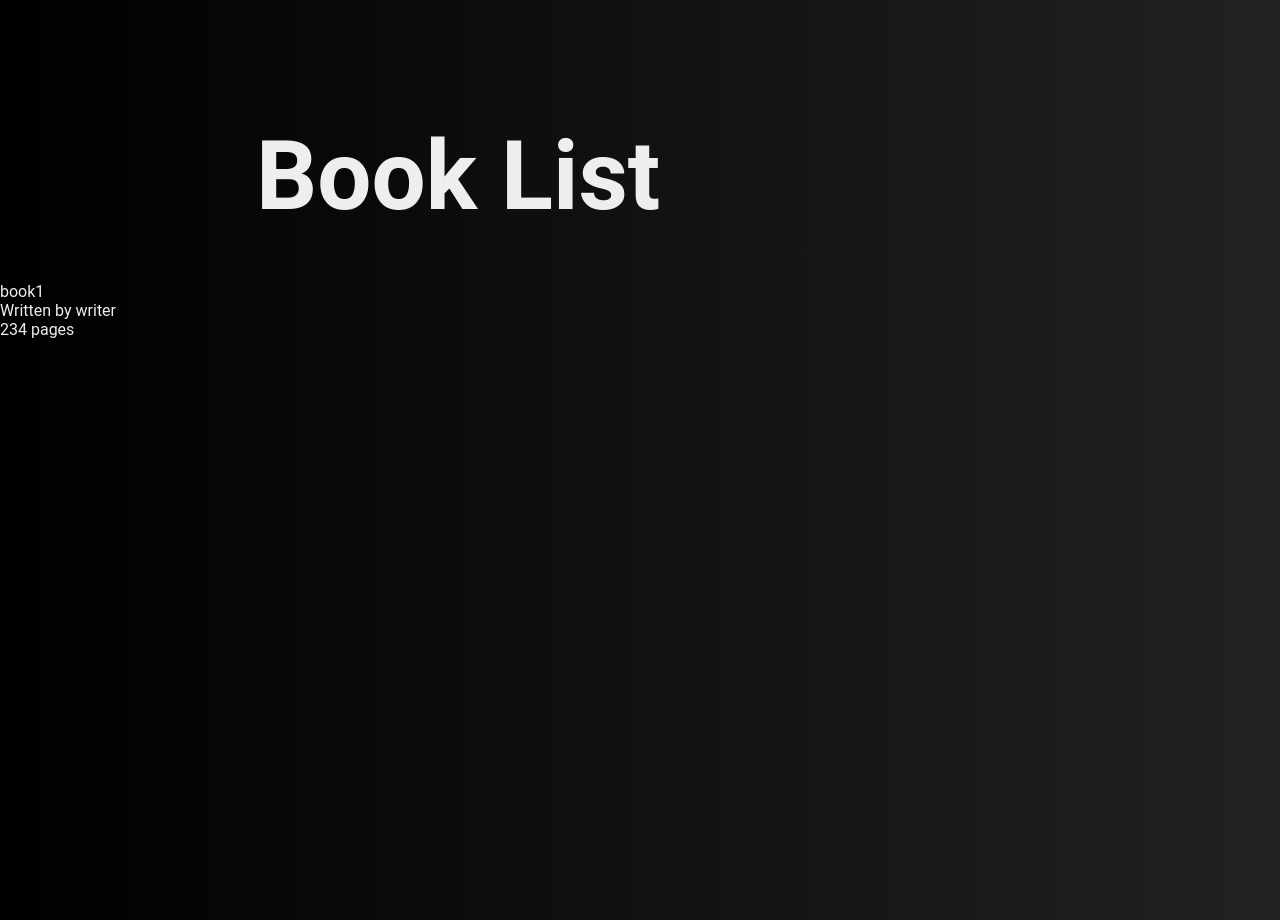
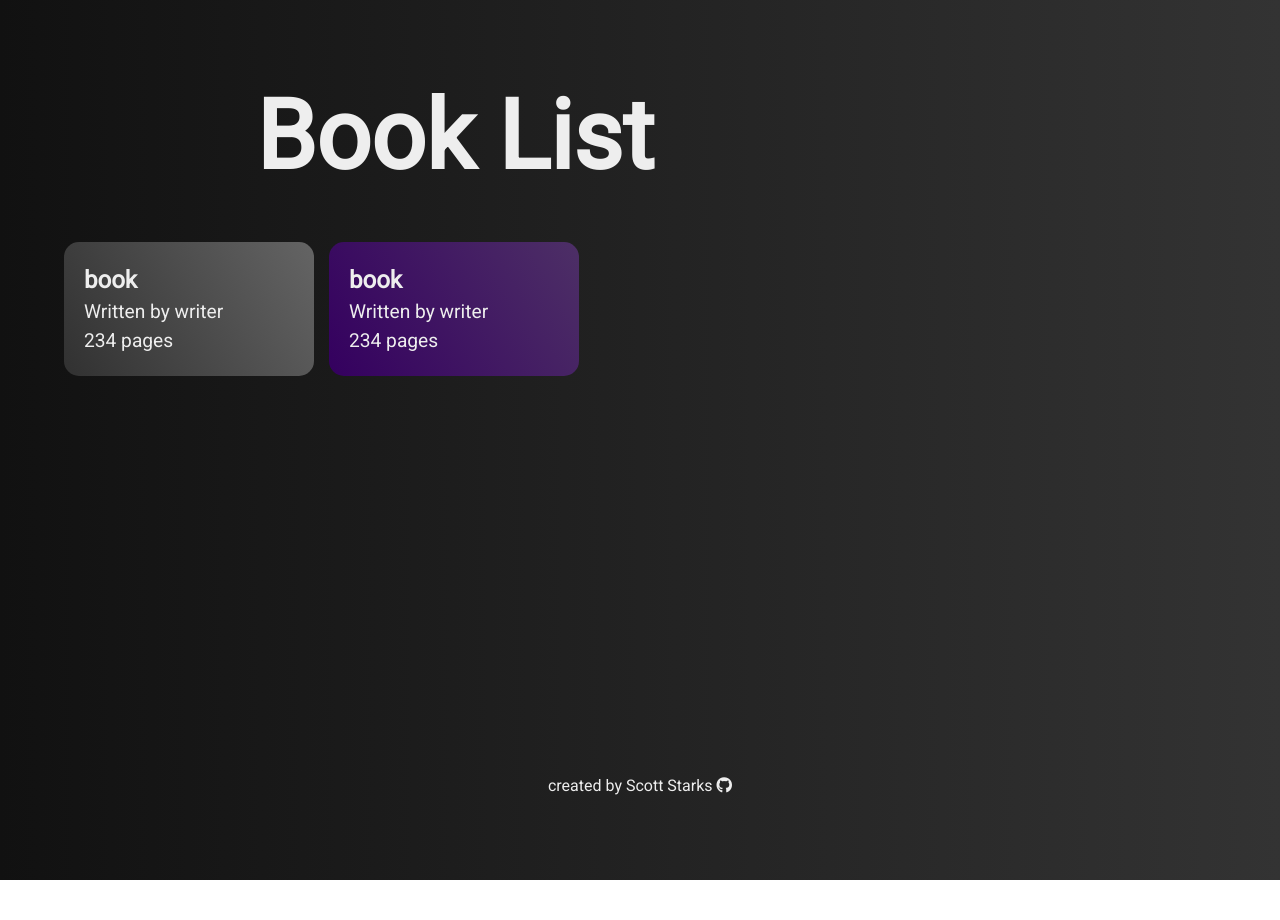
Before and after one commit to thetramp22/book-list, a plain HTML site: page index.html in a window 1280 px wide. After the commit the page ends 880 px from the top, so only its background shows below. Drawn offline with Linux system fonts and the light colour scheme.

Commit message:
First pass styling header and cards, added footer

```diff
--- a/index.html
+++ b/index.html
@@ -5,6 +5,10 @@
     <meta name="viewport" content="width=device-width, initial-scale=1.0">
     <title>Book List</title>
     <link rel="stylesheet" href="./styles.css">
+    <link rel="stylesheet" href="https://cdnjs.cloudflare.com/ajax/libs/font-awesome/6.4.2/css/all.min.css" integrity="sha512-z3gLpd7yknf1YoNbCzqRKc4qyor8gaKU1qmn+CShxbuBusANI9QpRohGBreCFkKxLhei6S9CQXFEbbKuqLg0DA==" crossorigin="anonymous" referrerpolicy="no-referrer" />
+    <link rel="preconnect" href="https://fonts.googleapis.com">
+    <link rel="preconnect" href="https://fonts.gstatic.com" crossorigin>
+    <link href="https://fonts.googleapis.com/css2?family=Roboto&display=swap" rel="stylesheet">
     <script src="./script.js" defer></script>
 </head>
 <body>
@@ -15,7 +19,12 @@
         <div id="book-grid" class="book-grid"></div>
     </main>
     <footer>
-
+        <p>
+            created by Scott Starks
+            <a href="https://github.com/thetramp22">
+                <i class="fa-brands fa-github"></i>
+            </a>
+        </p>
     </footer>
 </body>
 </html>
--- a/script.js
+++ b/script.js
@@ -10,7 +10,7 @@ function addBookToList(book) {
     myBookList.push(book);
 }
 
-const myBookList = [{title : 'book1', author : 'writer', pages : 234, read : false}];
+const myBookList = [{title : 'book', author : 'writer', pages : 234, read : false}, {title : 'book', author : 'writer', pages : 234, read : true}];
 
 function displayBooks(myBookList) {
     for(let book of myBookList) {
@@ -32,6 +32,12 @@ function createBookCard(book) {
     author.textContent = `Written by ${book.author}`;
     pages.textContent = `${book.pages} pages`;
 
+    if(book.read) {
+        bookCard.classList.add('read');
+    } else {
+        bookCard.classList.add('unread');
+    }
+
     bookCard.appendChild(title);
     bookCard.appendChild(author);
     bookCard.appendChild(pages);
--- a/styles.css
+++ b/styles.css
@@ -1,6 +1,16 @@
 :root {
-    --bg-color-1: black;
-    --bg-color-2: #222;
+    /* COLORS */
+    --bg-1: #111;
+    --bg-2: #333;
+    --book-card-bg-read: linear-gradient(
+        60deg,
+        #34005f,
+        #4d2f66);
+    --book-card-bg-unread: linear-gradient(
+            60deg,
+            #313131,
+            #646464);
+    --text: #eee;
 }
 
 * {
@@ -9,15 +19,71 @@
     padding: 0;
 
     font-family: 'Roboto', sans-serif;
-    color: #eee;
+    color: var(--text);
 }
 
 body {
-    background: linear-gradient(90deg, var(--bg-color-1), var(--bg-color-2));
+    background: linear-gradient(90deg, var(--bg-1), var(--bg-2));
     height: 100vh;
 }
 
 header {
-    margin: 15vh 0 50px 20vw;
+    margin: 10vh 0 50px 20vw;
     font-size: 3rem;
 }
+
+main {
+    padding: 0 5vw;
+}
+
+.book-grid {
+    display: grid;
+    grid-template-columns: repeat(auto-fit, 250px);
+    gap: 15px;
+}
+
+.book-card {
+    background: white;
+
+    padding: 20px;
+    border-radius: 15px;
+
+    font-size: 1.2rem;
+    line-height: 1.5;
+}
+
+.book-card.read {
+    background: var(--book-card-bg-read);
+}
+
+.book-card.unread {
+    background: var(--book-card-bg-unread);
+}
+
+.book-card p:first-of-type {
+    font-size: 1.5rem;
+    font-weight: bold;
+}
+
+/* FOOTER */
+
+footer {
+    position: absolute;
+    bottom: 5px;
+    width: 100%;
+    font-size: 1rem;
+    text-align: center;
+}
+
+footer a {
+    text-decoration: none;
+    color: inherit;
+}
+
+.fa-github {
+    transition: transform 0.2s;
+}
+
+.fa-github:hover {
+    transform: scale(1.3);
+}
```
